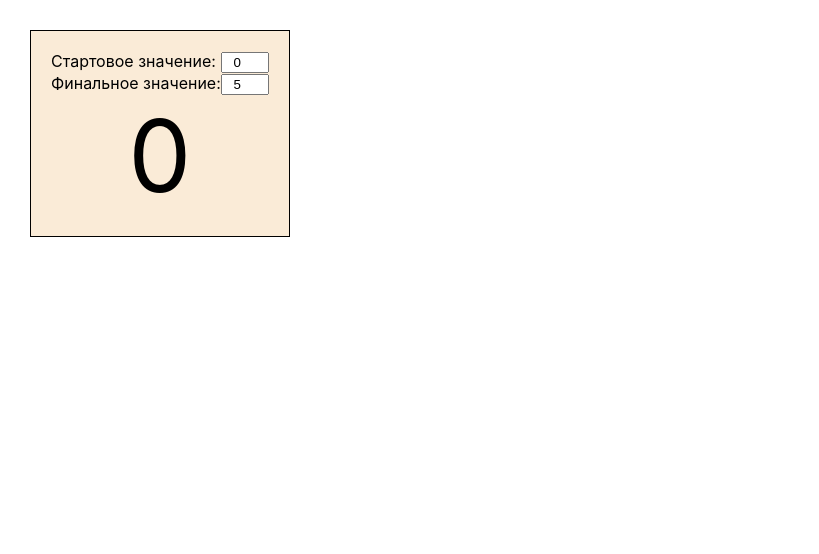
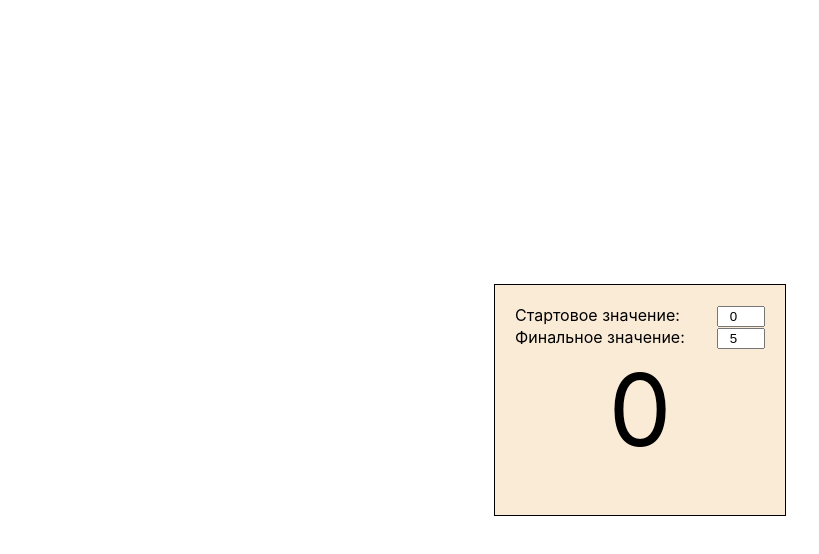
Before and after one commit to MrEvgeniy1989/todolist_myself_1, a React (Create React App) app: page / in a window 1280 px wide. Shown: the top 554 px of the page, without its empty margins (0-819 px from the left). Built offline with nearby package versions, Linux system fonts and the light colour scheme.

Commit message:
тренировка счетчика 2 исправил типы, улучшил вид 1

```diff
--- a/src/App.tsx
+++ b/src/App.tsx
@@ -1,6 +1,6 @@
 import React, {useState} from 'react';
 import './App.css';
-import {Сounter} from './components/Сounter/Сounter';
+import {Counter} from './components/Сounter/Сounter';
 
 function App() {
     let [value, setValue] = useState<number>(0)
@@ -27,7 +27,7 @@ function App() {
             {/*    </div>*/}
             {/*</div>*/}
             <div>
-                <Сounter
+                <Counter
                     value={value}
                     setValue={setValue}
                     initialValue={initialValue}
--- a/src/components/Сounter/Сounter.module.css
+++ b/src/components/Сounter/Сounter.module.css
@@ -1,4 +1,22 @@
+.parent {
+    width: 100%;
+    height: 100%;
+    position: absolute;
+    top: 0;
+    left: 0;
+    overflow: auto;
+}
+
 .counterAll {
+    width: 250px;
+    height: 190px;
+    position: absolute;
+    top: 0;
+    right: 0;
+    bottom: 0;
+    left: 0;
+    margin: auto;
+
     border: 1px solid black;
     background: antiquewhite;
     padding: 20px;
@@ -14,7 +32,7 @@ label {
     float:left;
 }
 
-input {
+.inputDefault {
     text-align: center;
     width: 40px;
 }
--- a/src/components/Сounter/Сounter.tsx
+++ b/src/components/Сounter/Сounter.tsx
@@ -10,43 +10,48 @@ export type CounterPropsType = {
     setFinalValue: (finalValue: number) => void
 }
 
-export const Сounter: React.FC<CounterPropsType> = (props) => {
+export const Counter: React.FC<CounterPropsType> = (props) => {
     let {value, setValue, initialValue, setInitialValue, finalValue, setFinalValue, ...otherProps} = props
 
+
     const onClickHandler = () => {
-        if (value >= +initialValue && value < +finalValue) {
+
+        if (value >= initialValue && value < finalValue) {
             return setValue(value + 1)
         } else {
             alert('Расчет окончен')
-            setValue(+initialValue)
+            setValue(initialValue)
         }
     }
 
     const InitialValueOnChangeHandler = (e:ChangeEvent<HTMLInputElement>) => {
-        setInitialValue(+e.currentTarget.value)
-        setValue(+e.currentTarget.value)
+        setInitialValue(+e.currentTarget.value.trim())
+        setValue(+e.currentTarget.value.trim())
     }
 
     const FinalValueOnChangeHandler = (e:ChangeEvent<HTMLInputElement>) => {
-        setFinalValue(+e.currentTarget.value)
+        setFinalValue(+e.currentTarget.value.trim())
     }
 
+
     return (
+        <div className={s.parent}>
             <div className={s.counterAll}>
 
                 <div className={s.field}>
                     <label htmlFor={'number'}>Стартовое значение: </label>
-                <input type={'number'} value={initialValue} onChange={InitialValueOnChangeHandler}/>
+                    <input className={s.inputDefault} type={'number'} value={initialValue} onChange={InitialValueOnChangeHandler}/>
                 </div>
                 <div className={s.field}>
                     <label htmlFor={'number'}>Финальное значение: </label>
-                <input type={'number'} value={finalValue} onChange={FinalValueOnChangeHandler}/>
+                    <input className={s.inputDefault} type={'number'} value={finalValue} onChange={FinalValueOnChangeHandler}/>
                 </div>
 
                 <div className={s.counter} onClick={onClickHandler}>
                     {value}
                 </div>
             </div>
+        </div>
 
     );
 };
```
Lines whose indentation alone changed are shown as unchanged.
